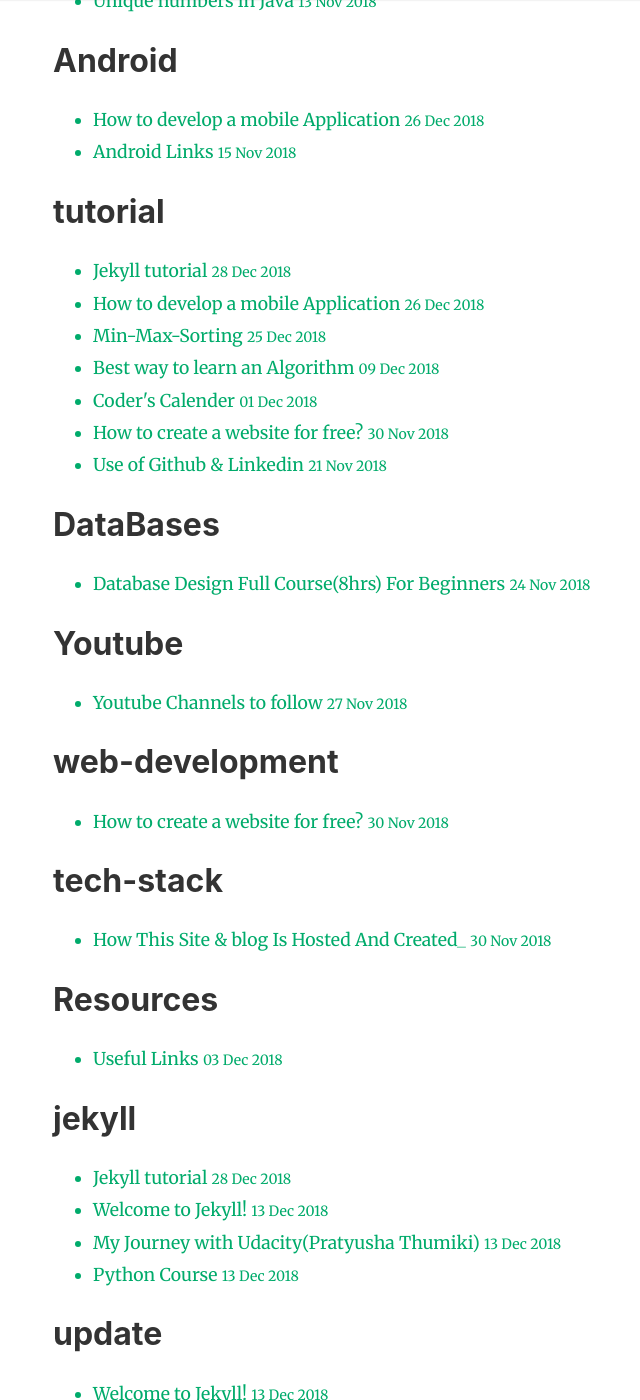
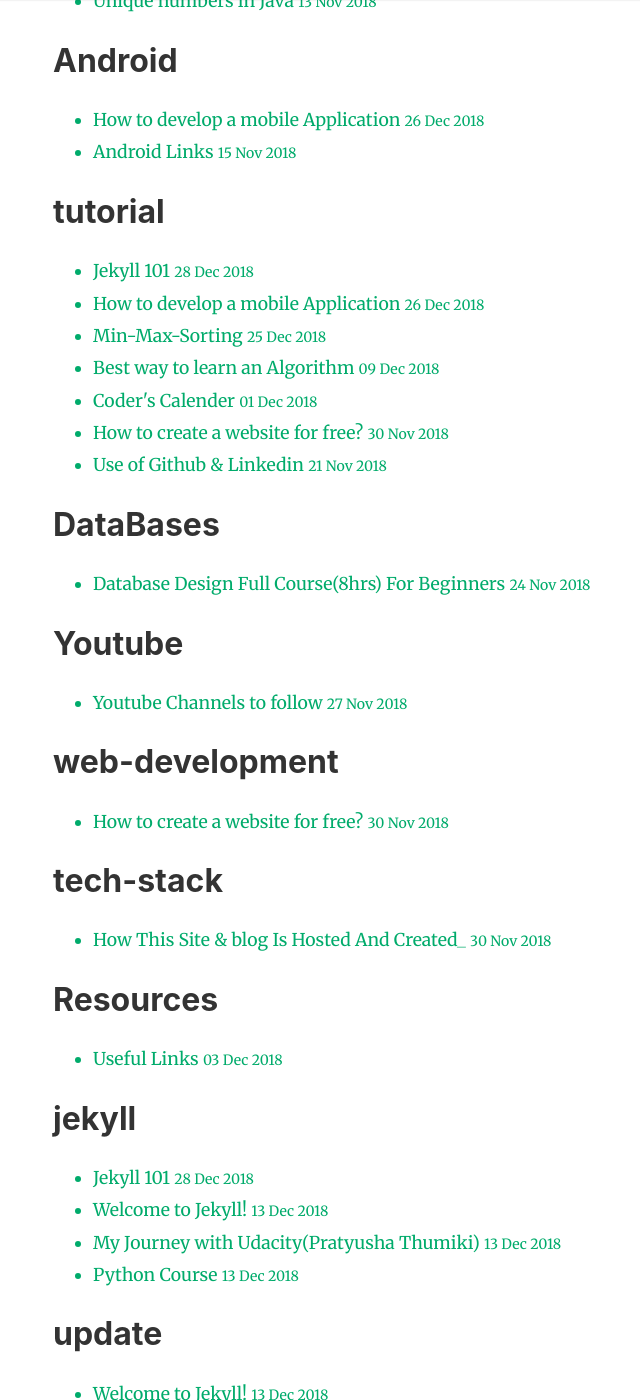
Before and after one commit to StarkSources/myblog, a Jekyll site: the page built from categories.html, in a window 1280 px wide and 1400 px high, scrolled down 1455 px. Shown: the whole window, without its empty margins (32-672 px from the left). Built offline with Jekyll 4.4.1, drawn with Linux system fonts in a browser that asks for light colours; nearby versions of some CDN libraries; comment, search, counter and statistics services are not loaded; some of the changed text lies outside the part shown.

Commit message:
Update 2018-12-28-Jekyll Tutorial.md

```diff
--- a/_posts/2018-12-28-Jekyll Tutorial.md
+++ b/_posts/2018-12-28-Jekyll Tutorial.md
@@ -1,5 +1,6 @@
 ---
 layout: post
+title: "Jekyll 101"
 categories: [jekyll, tutorial, docs]
 image: https://jlospinoso.github.io/images/jekyll.svg
 tags: [jekyll, tutorial]
```
